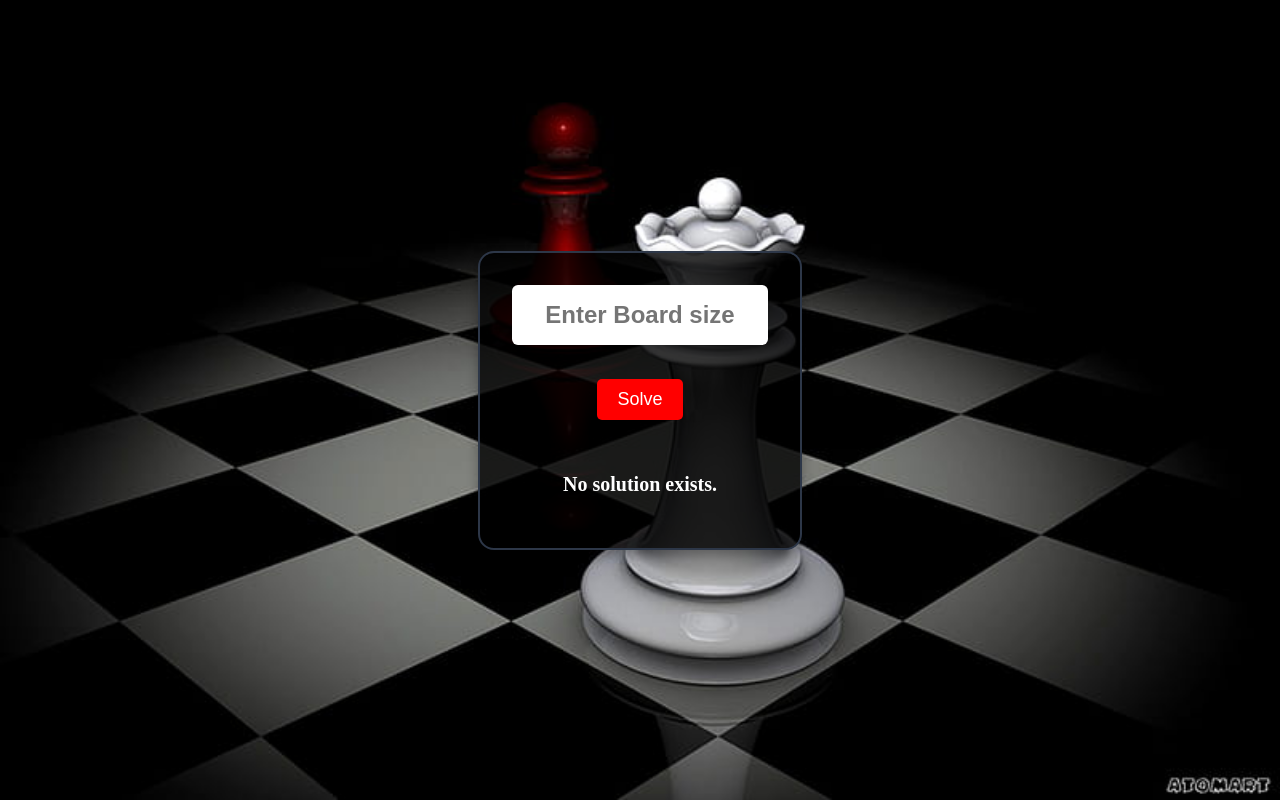
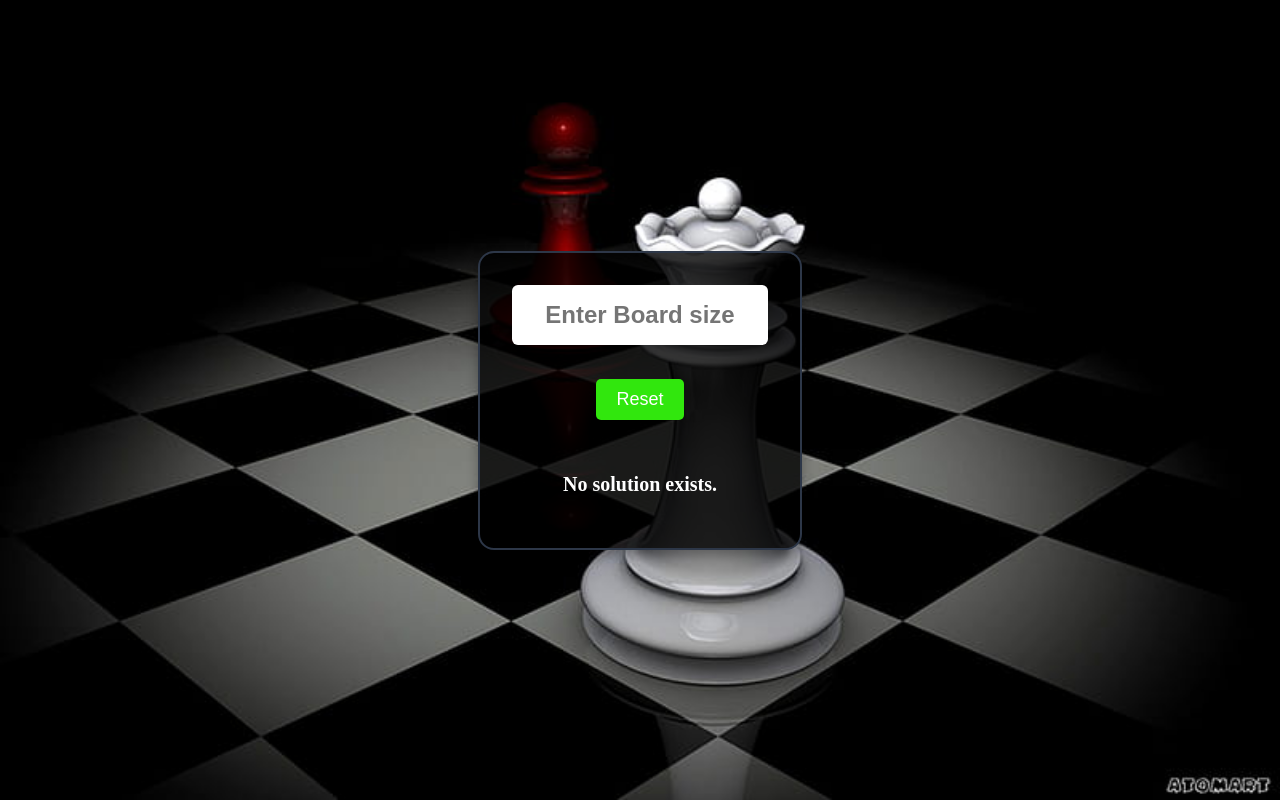
Before and after one commit to JenilJaiswal/N---Queen, a React (Vite) app in the folder N-Queen/: page / in a window 1280 px wide. Both pictures are taken after a click on the button "Solve". Built offline with nearby package versions, Linux system fonts and the light colour scheme.

Commit message:
change2 add reset button

```diff
--- a/N-Queen/src/App.css
+++ b/N-Queen/src/App.css
@@ -1,14 +1,3 @@
-/* Full page styling with background */
-/* body {
-  background-size: cover;
-  font-family: "Arial", sans-serif;
-  margin: 0;
-  padding: 0;
-  display: flex;
-  justify-content: center;
-  align-items: center;
-  height: 100vh;
-} */
 body {
   margin: 0;
   padding: 0;
@@ -86,48 +75,15 @@ body {
   /* padding: 10px 10px 10px 10px; */
 }
 
-.grid-cell:hover {
+/* .grid-cell:hover {
   background-color: #3182ce;
   transform: scale(1.1);
-}
+} */
 
-.grid-cell:focus {
-  background-color: #ffcc00;
-  outline: none;
-  border-color: #fff;
-  box-shadow: 0 0 10px rgba(255, 204, 0, 0.8);
-}
-
-/* Fade-in Animation */
-@keyframes fadeIn {
-  from {
-    opacity: 0;
-    transform: scale(0.9);
-  }
-  to {
-    opacity: 1;
-    transform: scale(1);
-  }
-}
 
 
 /* ----------------------------- */
 
-.solve-button {
-  margin-top: 20px;
-  padding: 10px 20px;
-  font-size: 18px;
-  background-color: red;
-  color: white;
-  border: none;
-  border-radius: 5px;
-  cursor: pointer;
-  transition: 0.3s ease-in-out;
-}
-
-.solve-button:hover {
-  background-color: darkred;
-}
 
 .grid-cell {
   width: 50px;
@@ -140,13 +96,13 @@ body {
   display: flex;
   align-items: center;
   justify-content: center;
-  transition: background-color 0.3s, transform 0.2s;
+  /* transition: background-color 0.3s, transform 0.2s; */
 }
 
-.grid-cell:hover {
+/* .grid-cell:hover {
   background-color: #3182ce;
   transform: scale(1.05);
-}
+} */
 
 .solve-button {
   margin-top: 10px;
@@ -161,7 +117,7 @@ body {
 }
 
 .solve-button:hover {
-  background-color: darkred;
+  background-color: rgb(49, 231, 13);
 }
 
 .grid-cell {
@@ -182,7 +138,7 @@ body {
   display: flex;
   align-items: center;
   justify-content: center;
-  gap: 10px;
+  gap: 20px;
   margin-top: 10px;
 }
 
@@ -190,6 +146,11 @@ body {
   padding: 5px 10px;
   font-size: 20px;
   cursor: pointer;
+}
+
+.navigation button:hover{
+  background-color: #5271fb;
+  transform: scale(1.1);
 }
 .solution-text {
   font-size: 18px;
@@ -212,5 +173,20 @@ body {
   /* border-radius: 5px; */
 }
 
+.reset-button {
+  margin-top: 10px;
+  padding: 10px 20px;
+  font-size: 18px;
+  background-color: rgb(49, 231, 13);
+  color: white;
+  border: none;
+  border-radius: 5px;
+  cursor: pointer;
+  transition: 0.3s;
+}
+
+.reset-button:hover {
+  background-color: red;
+}
 
 /*New Added code*/
--- a/N-Queen/src/board.jsx
+++ b/N-Queen/src/board.jsx
@@ -1,4 +1,132 @@
-import { useState } from "react";
+// import { useState } from "react";
+// import "./App.css";
+
+// export default function Board() {
+//   const [size, setSize] = useState("");
+//   const [solutions, setSolutions] = useState([]);
+//   const [currentSolutionIndex, setCurrentSolutionIndex] = useState(0);
+//   const [gridGenerated, setGridGenerated] = useState(false);
+//   const [solved, setSolved] = useState(false); // New state to track if solve was clicked
+
+//   const handleChange = (e) => {
+//     let value = e.target.value;
+//     if (!/^\d*$/.test(value)) return;
+//     if (value.length > 2) value = value.slice(0, 2);
+//     const newSize = value === "" ? "" : parseInt(value, 10);
+
+//     if (newSize >= 1 && newSize <= 10) {
+//       setSize(newSize);
+//       setGridGenerated(true);
+//       setSolutions([]);
+//       setSolved(false); // Reset solved state when changing board size
+//     } else {
+//       setSize("");
+//       setSolutions([]);
+//       setGridGenerated(false);
+//       setSolved(false);
+//     }
+//   };
+
+//   const solveNQueens = () => {
+//     const board = Array(size).fill(-1);
+//     const result = [];
+
+//     const isSafe = (row, col) => {
+//       for (let prevRow = 0; prevRow < row; prevRow++) {
+//         const prevCol = board[prevRow];
+//         if (prevCol === col || Math.abs(prevCol - col) === Math.abs(prevRow - row)) {
+//           return false;
+//         }
+//       }
+//       return true;
+//     };
+
+//     const placeQueens = (row) => {
+//       if (row === size) {
+//         result.push([...board]);
+//         return;
+//       }
+//       for (let col = 0; col < size; col++) {
+//         if (isSafe(row, col)) {
+//           board[row] = col;
+//           placeQueens(row + 1);
+//           board[row] = -1;
+//         }
+//       }
+//     };
+
+//     placeQueens(0);
+//     setSolutions(result.length > 0 ? result : []);
+//     setCurrentSolutionIndex(0);
+//     setGridGenerated(true);
+//     setSolved(true); // Mark as solved
+//   };
+
+//   const navigateSolution = (direction) => {
+//     setCurrentSolutionIndex((prev) =>
+//       direction === "next"
+//         ? Math.min(prev + 1, solutions.length - 1)
+//         : Math.max(prev - 1, 0)
+//     );
+//   };
+
+//   return (
+//     <div className="board-container">
+//       <div className="board">
+//         <input
+//           type="text"
+//           value={size}
+//           onChange={handleChange}
+//           placeholder="Enter Board size"
+//           className="input-box"
+//           maxLength="2"
+//         />
+//         <button onClick={solveNQueens} className="solve-button">
+//           Solve
+//         </button>
+
+//         {/* Grid appears instantly when entering a valid number */}
+//         {gridGenerated && (
+//           <div className="grid" style={{ gridTemplateColumns: `repeat(${size}, 50px)` }}>
+//             {Array(size * size)
+//               .fill("")
+//               .map((_, index) => {
+//                 const row = Math.floor(index / size);
+//                 const col = index % size;
+//                 return (
+//                   <div key={index} className="grid-cell">
+//                     {solutions.length > 0 && solutions[currentSolutionIndex][row] === col ? "♛" : ""}
+//                   </div>
+//                 );
+//               })}
+//           </div>
+//         )}
+
+//         {/* Show "No solution exists" only if Solve was clicked */}
+//         {solved && solutions.length === 0 && (
+//           <p className="no-solution-text">No solution exists.</p>
+//         )}
+
+//         {solutions.length > 1 && (
+//           <div className="navigation">
+//             <button onClick={() => navigateSolution("prev")} disabled={currentSolutionIndex === 0}>
+//               {"<"}
+//             </button>
+//             <span className="solution-text">{`Solution ${currentSolutionIndex + 1} of ${solutions.length}`}</span>
+//             <button
+//               onClick={() => navigateSolution("next")}
+//               disabled={currentSolutionIndex === solutions.length - 1}
+//             >
+//               {">"}
+//             </button>
+//           </div>
+//         )}
+//       </div>
+//     </div>
+//   );
+// }
+
+import { useState, useRef } from "react";
 import "./App.css";
 
 export default function Board() {
@@ -6,7 +134,8 @@ export default function Board() {
   const [solutions, setSolutions] = useState([]);
   const [currentSolutionIndex, setCurrentSolutionIndex] = useState(0);
   const [gridGenerated, setGridGenerated] = useState(false);
-  const [solved, setSolved] = useState(false); // New state to track if solve was clicked
+  const [solved, setSolved] = useState(false);
+  const inputRef = useRef(null); // Ref for focusing input after reset
 
   const handleChange = (e) => {
     let value = e.target.value;
@@ -18,7 +147,7 @@ export default function Board() {
       setSize(newSize);
       setGridGenerated(true);
       setSolutions([]);
-      setSolved(false); // Reset solved state when changing board size
+      setSolved(false);
     } else {
       setSize("");
       setSolutions([]);
@@ -59,7 +188,15 @@ export default function Board() {
     setSolutions(result.length > 0 ? result : []);
     setCurrentSolutionIndex(0);
     setGridGenerated(true);
-    setSolved(true); // Mark as solved
+    setSolved(true);
+  };
+
+  const resetBoard = () => {
+    setSize("");
+    setSolutions([]);
+    setGridGenerated(false);
+    setSolved(false);
+    inputRef.current.focus(); // Focus back on input after reset
   };
 
   const navigateSolution = (direction) => {
@@ -74,6 +211,7 @@ export default function Board() {
     <div className="board-container">
       <div className="board">
         <input
+          ref={inputRef} // Ref for focus on reset
           type="text"
           value={size}
           onChange={handleChange}
@@ -81,11 +219,18 @@ export default function Board() {
           className="input-box"
           maxLength="2"
         />
-        <button onClick={solveNQueens} className="solve-button">
-          Solve
-        </button>
 
-        {/* Grid appears instantly when entering a valid number */}
+        {/* Show Solve button initially, Reset after solving */}
+        {!solved ? (
+          <button onClick={solveNQueens} className="solve-button">
+            Solve
+          </button>
+        ) : (
+          <button onClick={resetBoard} className="reset-button">
+            Reset
+          </button>
+        )}
+
         {gridGenerated && (
           <div className="grid" style={{ gridTemplateColumns: `repeat(${size}, 50px)` }}>
             {Array(size * size)
@@ -102,10 +247,7 @@ export default function Board() {
           </div>
         )}
 
-        {/* Show "No solution exists" only if Solve was clicked */}
-        {solved && solutions.length === 0 && (
-          <p className="no-solution-text">No solution exists.</p>
-        )}
+        {solved && solutions.length === 0 && <p className="no-solution-text">No solution exists.</p>}
 
         {solutions.length > 1 && (
           <div className="navigation">
```
